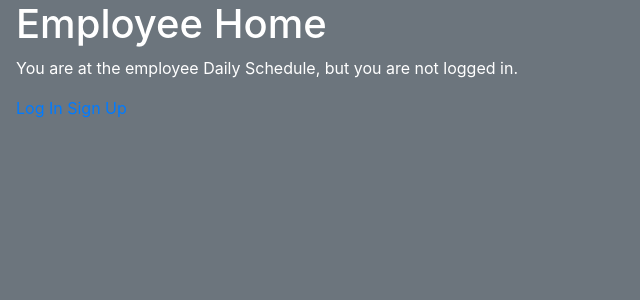
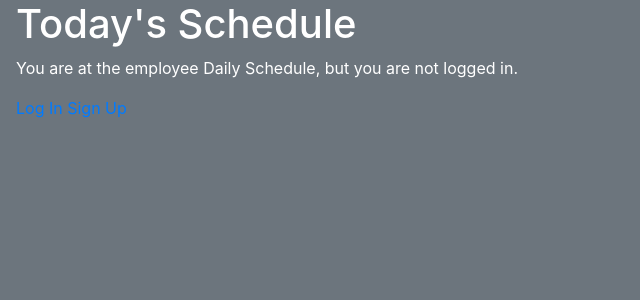
Before and after one commit to mike-peterson04/trash_collector, a Django app: template trash_collector/employees/templates/employees/today.html in a window 1280 px wide. Shown: the part 72-372 px from the top of the page, without its empty margins (0-640 px from the left). Run offline with Django 3.2, Linux system fonts and the light colour scheme; the template is opened without the code that fills it, so the values that code supplies are empty; some libraries are stand-ins or nearby versions.

```diff
--- a/trash_collector/employees/templates/employees/today.html
+++ b/trash_collector/employees/templates/employees/today.html
@@ -1,6 +1,6 @@
 {% extends 'base.html' %}
 
-{% block title %}{% block header %} Employee Home {% endblock %}{% endblock %}
+{% block title %}{% block header %} Today's Schedule {% endblock %}{% endblock %}
 {% block navbar %}
 <li class="nav-item">
   <a class="nav-link active" href="{% url 'employees:today' %}">Today's Schedule</a>
```
Also changed, not shown: 1 other file.
